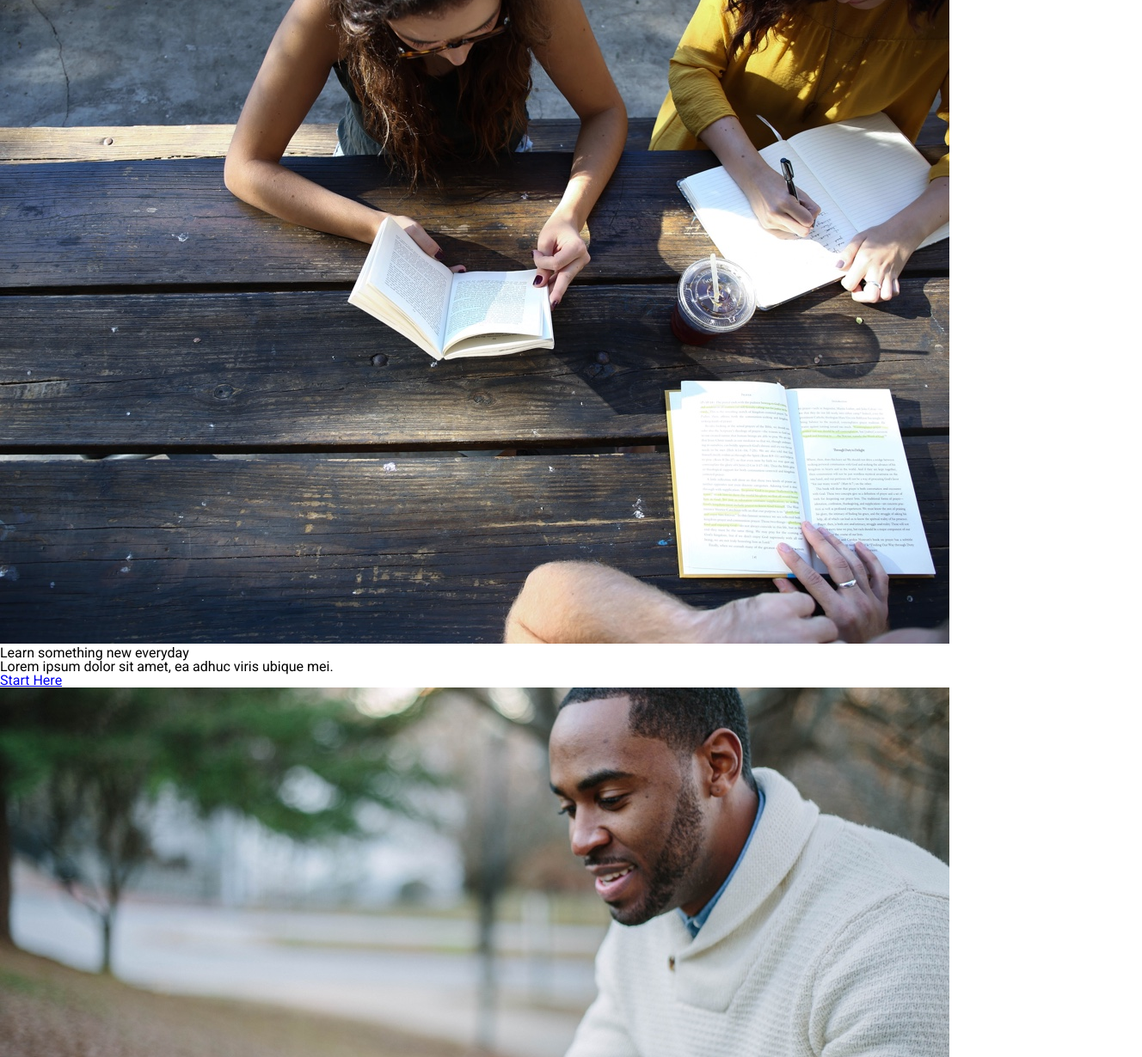
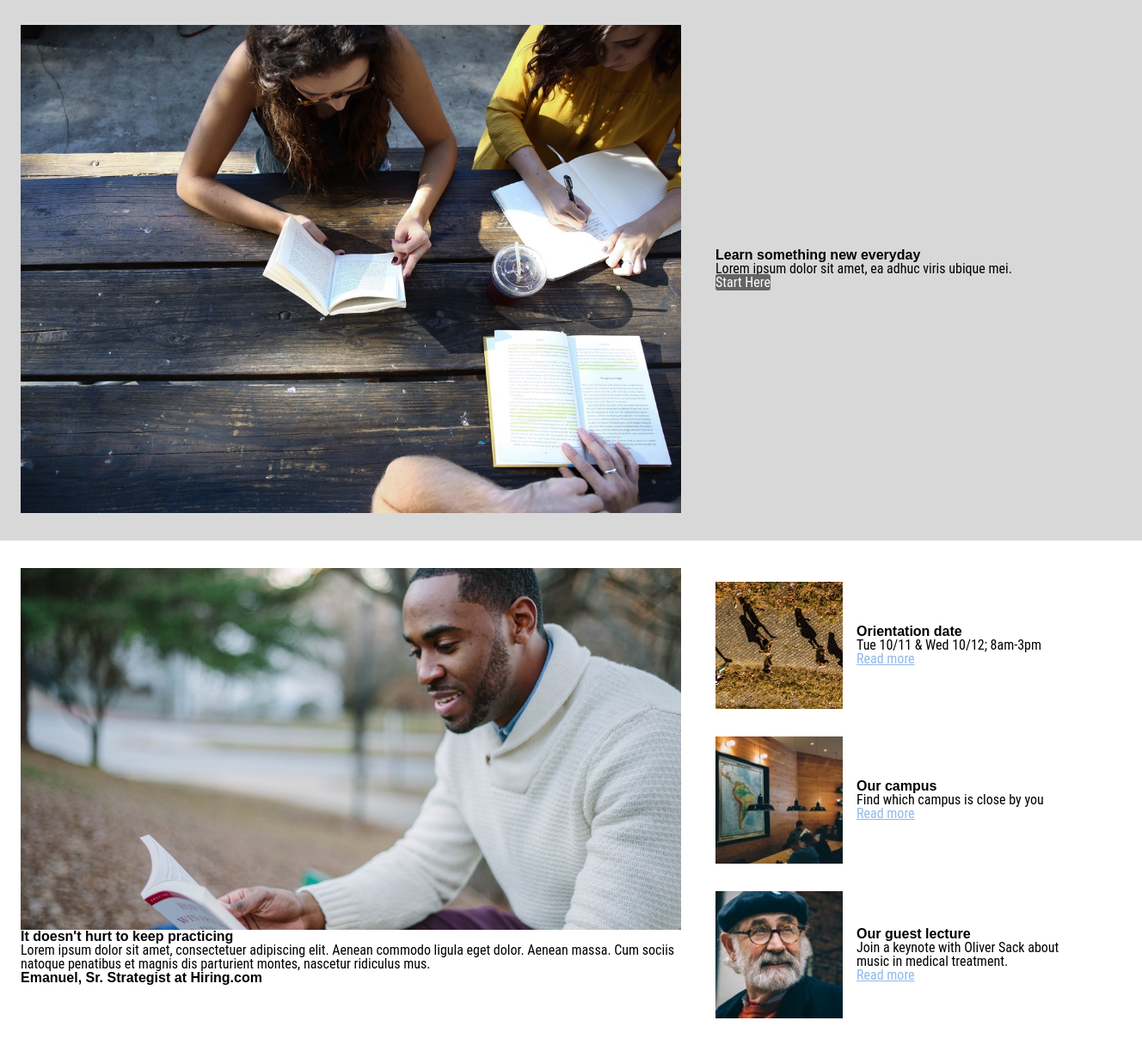
Before and after one commit to Newbie-Coder2017/ColmarAcademy, a plain HTML site: page index.html in a window 1280 px wide. Shown: the part 67-1297 px from the top of the page at 86% size, 1328 px wide, since content can reach past the window. Drawn offline with Linux system fonts and the light colour scheme.

Commit message:
html and CSS qork in progress

```diff
--- a/index.html
+++ b/index.html
@@ -4,8 +4,9 @@
 <head>
   <link href="resources/css/reset.css" type="text/css" rel="stylesheet" />
   <link href="favicon.ico" type="image/x-icon" rel="icon" />
-  <link href="https://fonts.googleapis.com/css?family=Roboto:300,400,700" rel="stylesheet">
+  <!-- <link href="https://fonts.googleapis.com/css?family=Raleway:600,800|Roboto+Condensed:300,400" rel="stylesheet"> -->
   <link href="resources/css/style.css" type="text/css" rel="stylesheet" />
+  <meta name="viewport" content="initial-scale=1.0">
   <meta charset="utf-8">
   <title>Colmar Academy</title>
 </head>
@@ -16,7 +17,7 @@
   <header>
     <section id="logo">
       <img src="resources/images/ic-logo.svg" alt="Standing Lion Logo" />
-      <h4><em>COLMAR</em>ACADEMY</h4>
+      <span>COLMAR</span>ACADEMY
     </section>
     <nav>
       <!--Navigation -->
@@ -41,18 +42,20 @@
   <main>
 
     <!-- PROMOTION BANNER -->
-    <section class="story promo">
+    <section class="story jumbotron">
       <img src="resources/images/banner.jpg" />
+      <hgroup>
         <h1>Learn something new everyday</h1>
         <p>
           Lorem ipsum dolor sit amet, ea adhuc viris ubique mei.
         </p>
         <a href="#start" class="button">Start Here</a>
+      </hgroup>
     </section>
 
     <!-- Highlights and Information Container -->
     <section id="highlights">
-      <feature class="story focus">
+      <feature class="focus">
         <img src="resources/images/information-main.jpg" />
         <h1>It doesn't hurt to keep practicing</h1>
         <p>
@@ -64,29 +67,37 @@
       <aside>
         <feature class="story info">
           <img src="resources\images\information-orientation.jpg" />
+          <div>
             <h2>Orientation date</h2>
             <p>
               Tue 10/11 & Wed 10/12; 8am-3pm
             </p>
             <a href="#article">Read more</a>
+          </div>
         </feature>
 
         <feature class="story info">
           <img src="resources/images/information-campus.jpg" />
+          <div>
             <h2>Our campus</h2>
             <p>
               Find which campus is close by you
             </p>
             <a href="#article">Read more</a>
+
+          </div>
         </feature>
 
         <feature class="story info">
           <img src="resources/images/information-guest-lecture.jpg" />
+          <div>
+
             <h2>Our guest lecture</h2>
             <p>
               Join a keynote with Oliver Sack about music in medical treatment.
             </p>
             <a href="#article">Read more</a>
+          </div>
         </feature>
       </aside>
     </section>
@@ -94,58 +105,58 @@
     <!-- PROGRAMS Container -->
     <section id="courses">
       <h1>Start learning</h1>
-      <feature class="program">
+      <div class="program">
         <img src="resources\images\course-software.jpg" />
         <h2>Software engineering</h2>
         <h4>COURSES</h4>
         <p>
           Web Development, Mobile Development, iOT, APIs
         </p>
-      </feature>
+      </div>
 
-      <feature class="program">
+      <div class="program">
         <img src="resources\images\course-computer-art.jpg" />
         <h2>Computer art</h2>
         <h4>COURSES</h4>
         <p>
           Imaging & Design, Web Design, Motion Graphics & Visual Effects, Computer Animation
         </p>
-      </feature>
+      </div>
 
-      <feature class="program">
+      <div class="program">
         <img src="resources\images\course-design.jpg" />
         <h2>Design</h2>
         <h4>COURSES</h4>
         <p>
           User Experience Design, User Research, Visual Design
         </p>
-      </feature>
+      </div>
 
-      <feature class="program">
+      <div class="program">
         <img src="resources\images\course-data.jpg" />
         <h2>Data</h2>
         <h4>COURSES</h4>
         <p>
           Data Science, Big Data, SQL, Data Visualization</p>
-      </feature>
+      </div>
 
-      <feature class="program">
+      <div class="program">
         <img src="resources\images\course-business.jpg" />
         <h2>Business</h2>
         <h4>COURSES</h4>
         <p>
           Product Development, Business Development, Startup
         </p>
-      </feature>
+      </div>
 
-      <feature class="program">
+      <div class="program">
         <img src="resources\images\course-marketing.jpg" />
         <h2>Marketing</h2>
         <h4>COURSES</h4>
         <p>
           Analytics, Content Marketing, Mobile Marketing
         </p>
-      </feature>
+      </div>
     </section>
 
 
--- a/resources/css/style.css
+++ b/resources/css/style.css
@@ -1,5 +1,16 @@
 html {
-  font-family: "Roboto", sans-serif;
+  font-family: 'Roboto Condensed', sans-serif;
+  font-size: 16px;
+}
+
+h1, h2, h3 {
+  font-family: 'Raleway', sans-serif;
+  font-weight: 800;
+}
+
+h4, h5, h6 {
+  font-family: 'Raleway', sans-serif;
+  font-weight: 600;
 }
 
 
@@ -9,8 +20,10 @@ header {
   display: flex;
   justify-content: space-between;
   height: 64px;
+  background-color: rgba(255, 255, 255, 0.9);
   position: fixed;
   z-index: 30;
+  width: 100%;
 }
 
 #logo {
@@ -19,7 +32,7 @@ header {
 }
 
 #logo img {
-  margin-left: 24px;
+  margin-left: 1.5rem;
 }
 
 
@@ -62,13 +75,83 @@ nav a {
 
 /*MAIN Section*/
 
+main {
+  position: relative;
+  top: 64px;
+}
+
+
+/*PROMOTION Section*/
+
+.jumbotron {
+  padding: 2rem 1.5rem;
+  background-color: rgb(216, 216, 216);
+  width: 100%;
+  display: flex;
+  align-items: center;
+}
+
+.jumbotron img {
+  width: 60%;
+  height: 100%;
+}
+
+hgroup {
+  margin: 0 40px;
+  width: 100%;
+}
+
+.button {
+  width: 100%;
+  border-radius: 3px;
+  background-color: rgb(100, 100, 100);
+  text-decoration: none;
+  color: white;
+}
+
+.button:hover {
+  background-color: rgb(240, 160, 50)
+}
+
 
 /*Information Highlights*/
 
-aside feature:hover {
+#highlights {
+  display: flex;
+  flex-flow: row;
+  padding: 2rem 0;
+}
+
+.focus {
+  width: 60%;
+  display: flex;
+  flex-flow: column wrap;
+  padding: 0 1.5rem;
+}
+
+.focus img, .focus video {
+  width: 100%;
+  height: auto;
+}
+
+aside {
+  width: 423px;
+}
+
+aside img {
+  width: 35%;
+  padding: 1rem;
+}
+
+.story {
+  display: flex;
+  align-items: center;
+}
+
+aside .story:hover {
   background-color: rgb(216, 216, 216);
 }
 
-#info a {
+.info a {
   color: rgb(143, 185, 233)
 }
```
Lines whose indentation alone changed are shown as unchanged.
